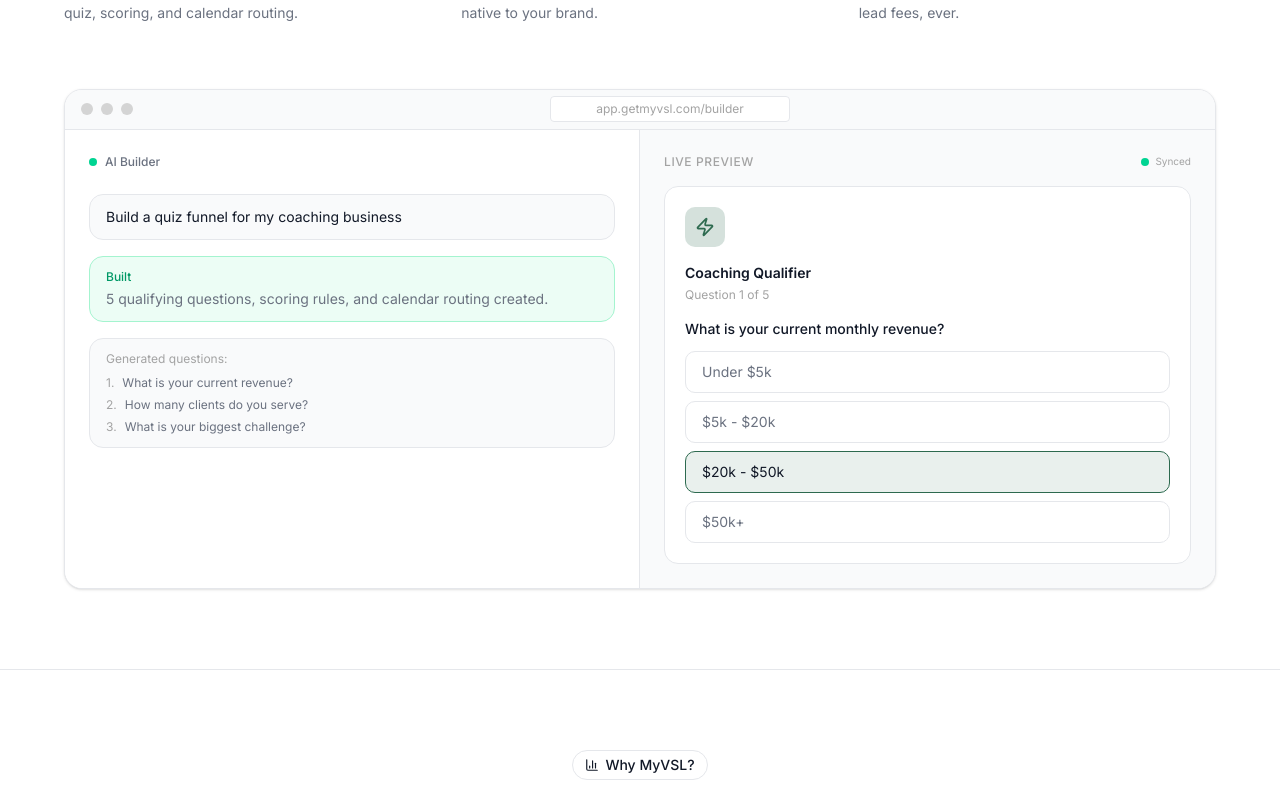
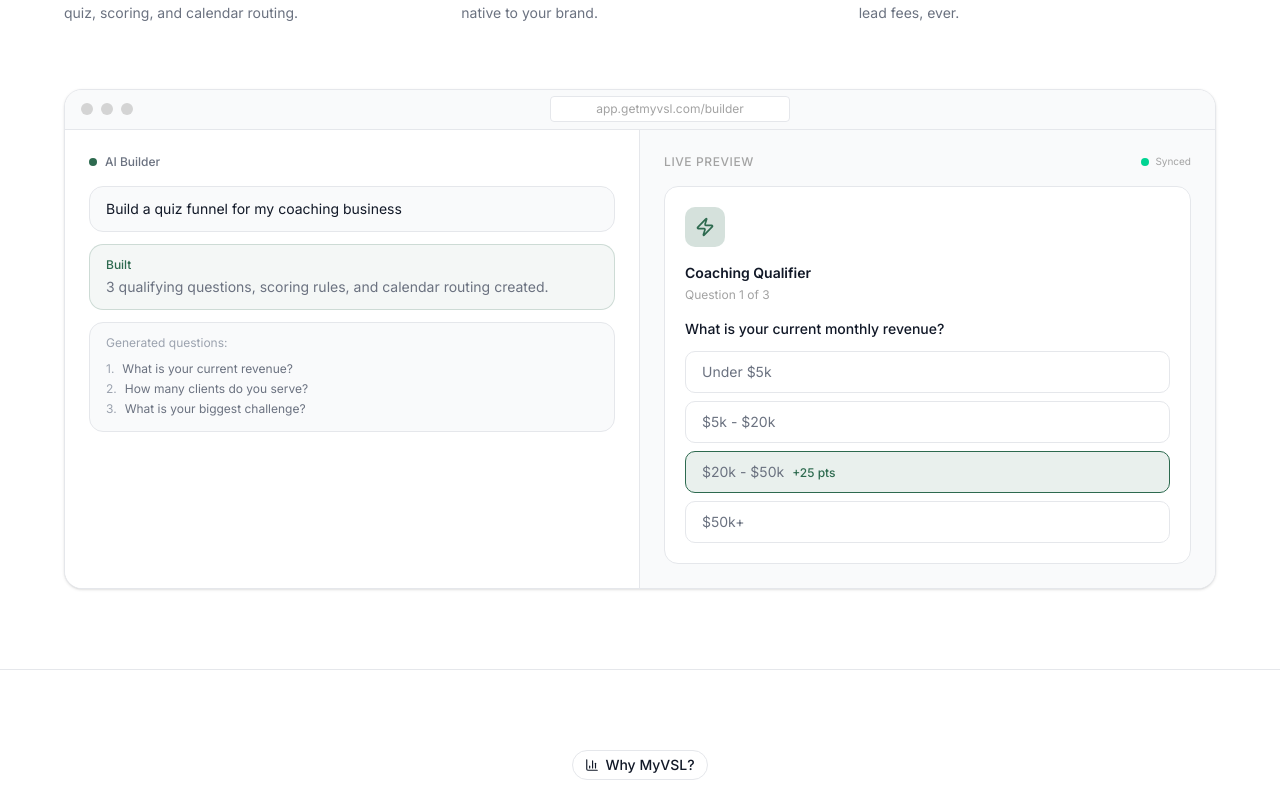
Before and after one commit to adamwolfe2/flowline, a Next.js app: page / in a window 1280 px wide. Shown: the part 1060-1860 px from the top of the page. Built offline with nearby package versions, Linux system fonts and the light colour scheme.

Commit message:
Remove QBL clutter from hero, make onboarding public (no auth required)

```diff
--- a/src/components/marketing/HowItWorks.tsx
+++ b/src/components/marketing/HowItWorks.tsx
@@ -2,6 +2,8 @@
 
 import { motion } from "framer-motion";
 import { Zap } from "lucide-react";
+import { useRef, useState, useEffect } from "react";
+import { useInView } from "framer-motion";
 
 const steps = [
   {
@@ -24,9 +26,36 @@ const steps = [
   },
 ];
 
+const questions = [
+  "What is your current revenue?",
+  "How many clients do you serve?",
+  "What is your biggest challenge?",
+];
+
+const answerOptions = ["Under $5k", "$5k - $20k", "$20k - $50k", "$50k+"];
+
 function BuilderMockup() {
+  const [stage, setStage] = useState(0);
+  const ref = useRef<HTMLDivElement>(null);
+  const isInView = useInView(ref, { once: true, amount: 0.3 });
+  const hasPlayed = useRef(false);
+
+  useEffect(() => {
+    if (!isInView || hasPlayed.current) return;
+    hasPlayed.current = true;
+
+    const timers = [
+      setTimeout(() => setStage(1), 600),
+      setTimeout(() => setStage(2), 2000),
+      setTimeout(() => setStage(3), 3200),
+      setTimeout(() => setStage(4), 4500),
+    ];
+    return () => timers.forEach(clearTimeout);
+  }, [isInView]);
+
   return (
     <motion.div
+      ref={ref}
       initial={{ opacity: 0, y: 30 }}
       whileInView={{ opacity: 1, y: 0 }}
       viewport={{ once: true }}
@@ -47,56 +76,132 @@ function BuilderMockup() {
 
       {/* Split view */}
       <div className="grid md:grid-cols-2 min-h-[340px]">
-        {/* Left: AI Chat Panel — LIGHT theme */}
-        <div className="bg-white p-6 flex flex-col gap-4 border-r border-[#E5E7EB]">
-          <div className="flex items-center gap-2 mb-2">
-            <div className="w-2 h-2 rounded-full bg-emerald-400" />
-            <span className="text-xs text-[#6B7280] font-medium">AI Builder</span>
+        {/* Left: AI Chat — messages appear one by one */}
+        <div className="bg-white p-6 flex flex-col gap-3 border-r border-[#E5E7EB]">
+          <div className="flex items-center gap-2 mb-1">
+            <div className="w-2 h-2 rounded-full bg-[#2D6A4F]" />
+            <span className="text-xs text-[#6B7280] font-medium">
+              AI Builder
+            </span>
           </div>
-          <div className="bg-[#F9FAFB] rounded-xl px-4 py-3 border border-[#E5E7EB]">
+
+          {/* User message */}
+          {stage >= 1 && (
+            <motion.div
+              initial={{ opacity: 0, y: 8 }}
+              animate={{ opacity: 1, y: 0 }}
+              transition={{ duration: 0.3 }}
+              className="bg-[#F9FAFB] rounded-xl px-4 py-3 border border-[#E5E7EB]"
+            >
               <p className="text-sm text-[#111827]">
                 Build a quiz funnel for my coaching business
               </p>
-          </div>
-          <div className="bg-emerald-50 rounded-xl px-4 py-3 border border-emerald-200">
-            <p className="text-xs text-emerald-600 font-medium mb-1">Built</p>
+            </motion.div>
+          )}
+
+          {/* Typing indicator before "Built" */}
+          {stage === 1 && (
+            <motion.div
+              initial={{ opacity: 0 }}
+              animate={{ opacity: 1 }}
+              className="flex items-center gap-1 px-4 py-3"
+            >
+              <motion.div
+                animate={{ opacity: [0.3, 1, 0.3] }}
+                transition={{ duration: 1, repeat: Infinity, delay: 0 }}
+                className="w-1.5 h-1.5 rounded-full bg-[#2D6A4F]"
+              />
+              <motion.div
+                animate={{ opacity: [0.3, 1, 0.3] }}
+                transition={{ duration: 1, repeat: Infinity, delay: 0.2 }}
+                className="w-1.5 h-1.5 rounded-full bg-[#2D6A4F]"
+              />
+              <motion.div
+                animate={{ opacity: [0.3, 1, 0.3] }}
+                transition={{ duration: 1, repeat: Infinity, delay: 0.4 }}
+                className="w-1.5 h-1.5 rounded-full bg-[#2D6A4F]"
+              />
+            </motion.div>
+          )}
+
+          {/* Built response */}
+          {stage >= 2 && (
+            <motion.div
+              initial={{ opacity: 0, y: 8 }}
+              animate={{ opacity: 1, y: 0 }}
+              transition={{ duration: 0.3 }}
+              className="bg-[#2D6A4F]/5 rounded-xl px-4 py-3 border border-[#2D6A4F]/20"
+            >
+              <p className="text-xs text-[#2D6A4F] font-medium mb-1">Built</p>
               <p className="text-sm text-[#6B7280]">
-              5 qualifying questions, scoring rules, and calendar routing created.
+                3 qualifying questions, scoring rules, and calendar routing
+                created.
               </p>
-          </div>
-          <div className="bg-[#F9FAFB] rounded-xl px-4 py-3 border border-[#E5E7EB]">
-            <p className="text-xs text-[#A3A3A3] mb-2">Generated questions:</p>
-            <div className="space-y-1.5">
-              {[
-                "What is your current revenue?",
-                "How many clients do you serve?",
-                "What is your biggest challenge?",
-              ].map((q, i) => (
-                <div
+            </motion.div>
+          )}
+
+          {/* Generated questions list */}
+          {stage >= 3 && (
+            <motion.div
+              initial={{ opacity: 0, y: 8 }}
+              animate={{ opacity: 1, y: 0 }}
+              transition={{ duration: 0.3 }}
+              className="bg-[#F9FAFB] rounded-xl px-4 py-3 border border-[#E5E7EB]"
+            >
+              <p className="text-xs text-[#9CA3AF] mb-2">
+                Generated questions:
+              </p>
+              {questions.map((q, i) => (
+                <motion.div
                   key={i}
-                  className="flex items-center gap-2 text-xs text-[#6B7280]"
+                  initial={{ opacity: 0, x: -8 }}
+                  animate={{ opacity: 1, x: 0 }}
+                  transition={{ delay: i * 0.15, duration: 0.25 }}
+                  className="flex items-center gap-2 text-xs text-[#6B7280] py-0.5"
                 >
-                  <span className="text-[#A3A3A3]">{i + 1}.</span>
-                  {q}
-                </div>
+                  <span className="text-[#9CA3AF]">{i + 1}.</span> {q}
+                </motion.div>
               ))}
-            </div>
-          </div>
+            </motion.div>
+          )}
         </div>
 
-        {/* Right: Live Preview */}
+        {/* Right: Live Preview — quiz UI animates in */}
         <div className="bg-[#F9FAFB] p-6 flex flex-col">
           <div className="flex items-center justify-between mb-4">
             <span className="text-xs font-medium text-[#A3A3A3] uppercase tracking-wider">
               Live Preview
             </span>
             <div className="flex items-center gap-1.5">
-              <div className="w-2 h-2 rounded-full bg-emerald-400" />
-              <span className="text-[10px] text-[#A3A3A3]">Synced</span>
+              <div
+                className={`w-2 h-2 rounded-full transition-colors duration-500 ${stage >= 2 ? "bg-emerald-400" : "bg-[#D4D4D4]"}`}
+              />
+              <span className="text-[10px] text-[#A3A3A3]">
+                {stage >= 2 ? "Synced" : "Waiting"}
+              </span>
             </div>
           </div>
 
-          <div className="bg-white rounded-xl border border-[#E5E7EB] p-5 flex-1">
+          {stage < 2 && (
+            <div className="flex-1 flex items-center justify-center">
+              <p className="text-sm text-[#D4D4D4]">
+                Waiting for AI to build...
+              </p>
+            </div>
+          )}
+
+          {stage >= 2 && (
+            <motion.div
+              initial={{ opacity: 0, scale: 0.95 }}
+              animate={{ opacity: 1, scale: 1 }}
+              transition={{ duration: 0.4 }}
+              className="bg-white rounded-xl border border-[#E5E7EB] p-5 flex-1"
+            >
+              <motion.div
+                initial={{ opacity: 0, y: 8 }}
+                animate={{ opacity: 1, y: 0 }}
+                transition={{ delay: 0.1 }}
+              >
                 <div className="w-10 h-10 rounded-lg bg-[#2D6A4F]/20 flex items-center justify-center mb-4">
                   <Zap className="w-5 h-5 text-[#2D6A4F]" />
                 </div>
@@ -104,28 +209,63 @@ function BuilderMockup() {
                   Coaching Qualifier
                 </h4>
                 <p className="text-xs text-[#A3A3A3] mb-4">
-              Question 1 of 5
+                  Question 1 of 3
                 </p>
+              </motion.div>
+
+              {stage >= 3 && (
+                <motion.div
+                  initial={{ opacity: 0, y: 8 }}
+                  animate={{ opacity: 1, y: 0 }}
+                  transition={{ delay: 0.15 }}
+                >
                   <p className="text-sm font-medium text-[#111827] mb-3">
                     What is your current monthly revenue?
                   </p>
+                </motion.div>
+              )}
+
+              {stage >= 3 && (
                 <div className="space-y-2">
-              {["Under $5k", "$5k - $20k", "$20k - $50k", "$50k+"].map(
-                (opt, i) => (
-                  <div
+                  {answerOptions.map((opt, i) => (
+                    <motion.div
                       key={i}
-                    className={`text-sm px-4 py-2.5 rounded-lg border cursor-pointer transition-colors ${
-                      i === 2
-                        ? "bg-[#2D6A4F]/10 border-[#2D6A4F] text-[#111827]"
-                        : "bg-white border-[#E5E7EB] text-[#6B7280] hover:border-[#D4D4D4]"
-                    }`}
+                      initial={{ opacity: 0, x: 12 }}
+                      animate={{
+                        opacity: 1,
+                        x: 0,
+                        backgroundColor:
+                          stage >= 4 && i === 2
+                            ? "rgba(45, 106, 79, 0.1)"
+                            : "#ffffff",
+                        borderColor:
+                          stage >= 4 && i === 2 ? "#2D6A4F" : "#E5E7EB",
+                      }}
+                      transition={{
+                        opacity: { delay: i * 0.1, duration: 0.25 },
+                        x: { delay: i * 0.1, duration: 0.25 },
+                        backgroundColor: { delay: 0, duration: 0.4 },
+                        borderColor: { delay: 0, duration: 0.4 },
+                      }}
+                      className="text-sm px-4 py-2.5 rounded-lg border text-[#6B7280]"
                     >
                       {opt}
+                      {stage >= 4 && i === 2 && (
+                        <motion.span
+                          initial={{ opacity: 0, scale: 0 }}
+                          animate={{ opacity: 1, scale: 1 }}
+                          transition={{ delay: 0.2 }}
+                          className="ml-2 text-[#2D6A4F] text-xs font-medium"
+                        >
+                          +25 pts
+                        </motion.span>
+                      )}
+                    </motion.div>
+                  ))}
                 </div>
-                )
               )}
-            </div>
-          </div>
+            </motion.div>
+          )}
         </div>
       </div>
     </motion.div>
@@ -145,7 +285,6 @@ export function HowItWorks() {
               viewport={{ once: true }}
               transition={{ duration: 0.5, delay: i * 0.12 }}
             >
-              {/* Tangerine accent line */}
               <div className="h-0.5 w-16 bg-[#2D6A4F] mb-6" />
               <span className="text-sm font-semibold text-[#9CA3AF] mb-2 block">
                 {step.num}
--- a/src/middleware.ts
+++ b/src/middleware.ts
@@ -4,7 +4,6 @@ import { NextResponse } from 'next/server';
 const isProtectedRoute = createRouteMatcher([
   '/dashboard(.*)',
   '/builder(.*)',
-  '/onboarding(.*)',
   '/settings(.*)',
 ]);
 
```
Also changed, not shown: src/components/marketing/FeaturesSection.tsx (+84 -34 lines), src/components/marketing/HeroSection.tsx (+1 -18 lines), src/components/marketing/WhySection.tsx (+95 -37 lines). Lines whose indentation alone changed are shown as unchanged.
